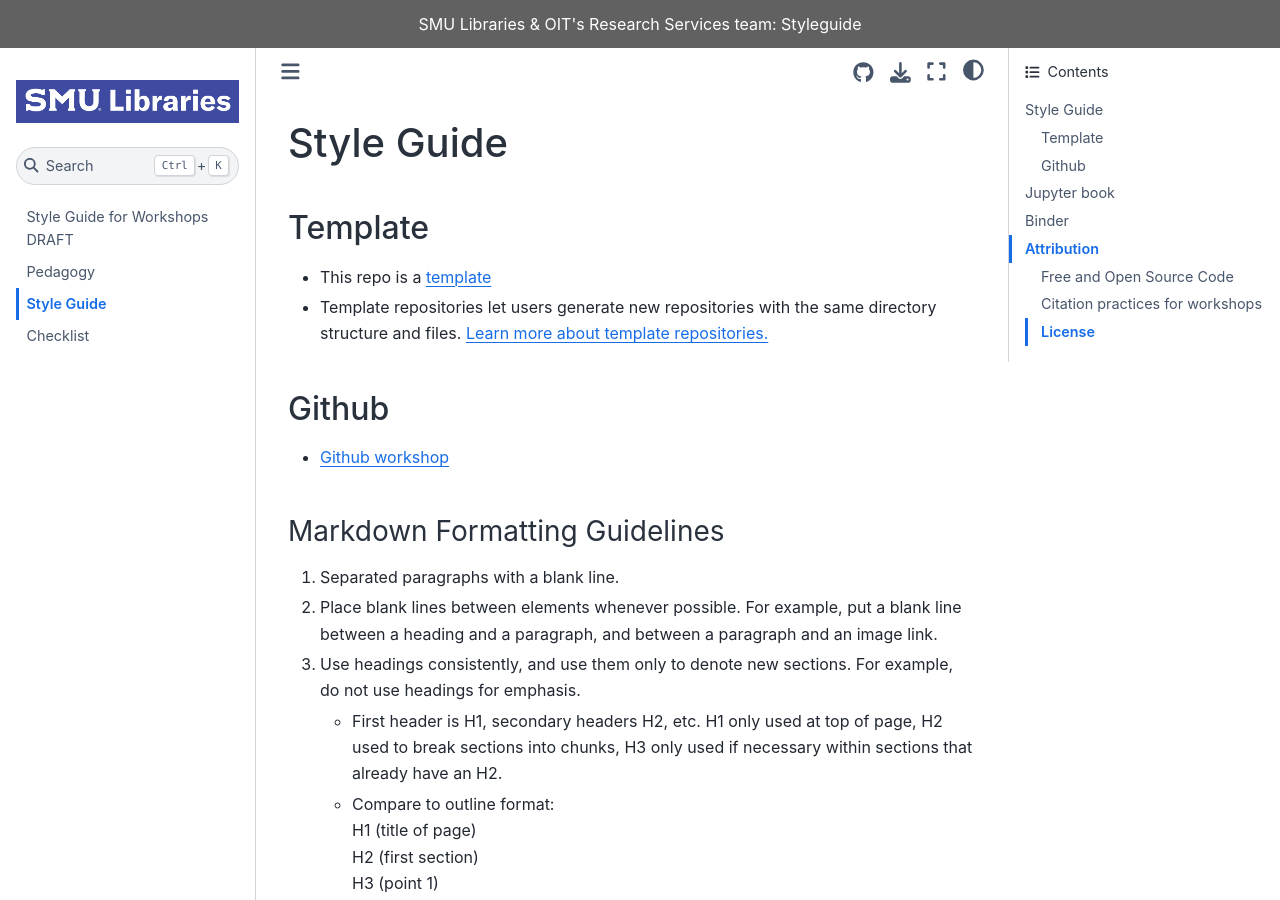
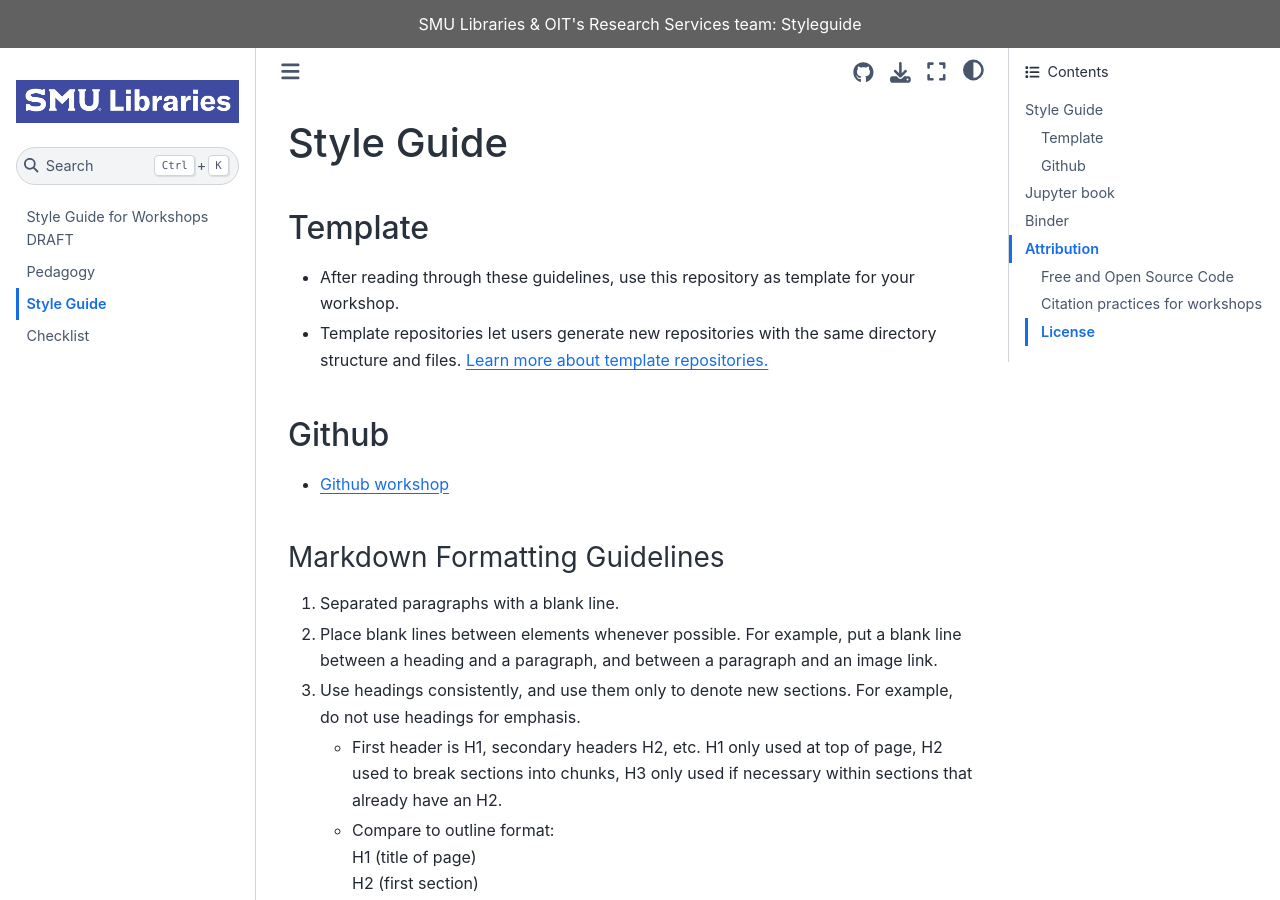
Before and after one commit to SouthernMethodistUniversity/styleguide, a Jupyter Book: the page built from docs/style_guide.md, in a window 1280 px wide and 900 px high. Built offline with Jupyter Book 1.0.4 settings and Sphinx 7.4.7 and the Sphinx Book theme 1.1.4, drawn with Linux system fonts in a browser that asks for light colours.

Commit message:
template repo

```diff
--- a/docs/style_guide.md
+++ b/docs/style_guide.md
@@ -1,7 +1,7 @@
 # Style Guide
 
 ## Template
-* This repo is a [template](https://docs.github.com/en/repositories/creating-and-managing-repositories/creating-a-template-repository)
+* After reading through these guidelines, use this repository as template for your workshop.
 * Template repositories let users generate new repositories with the same directory structure and files. [Learn more about template repositories.](https://docs.github.com/en/repositories/creating-and-managing-repositories/creating-a-repository-from-a-template)
 
 ## Github
```
